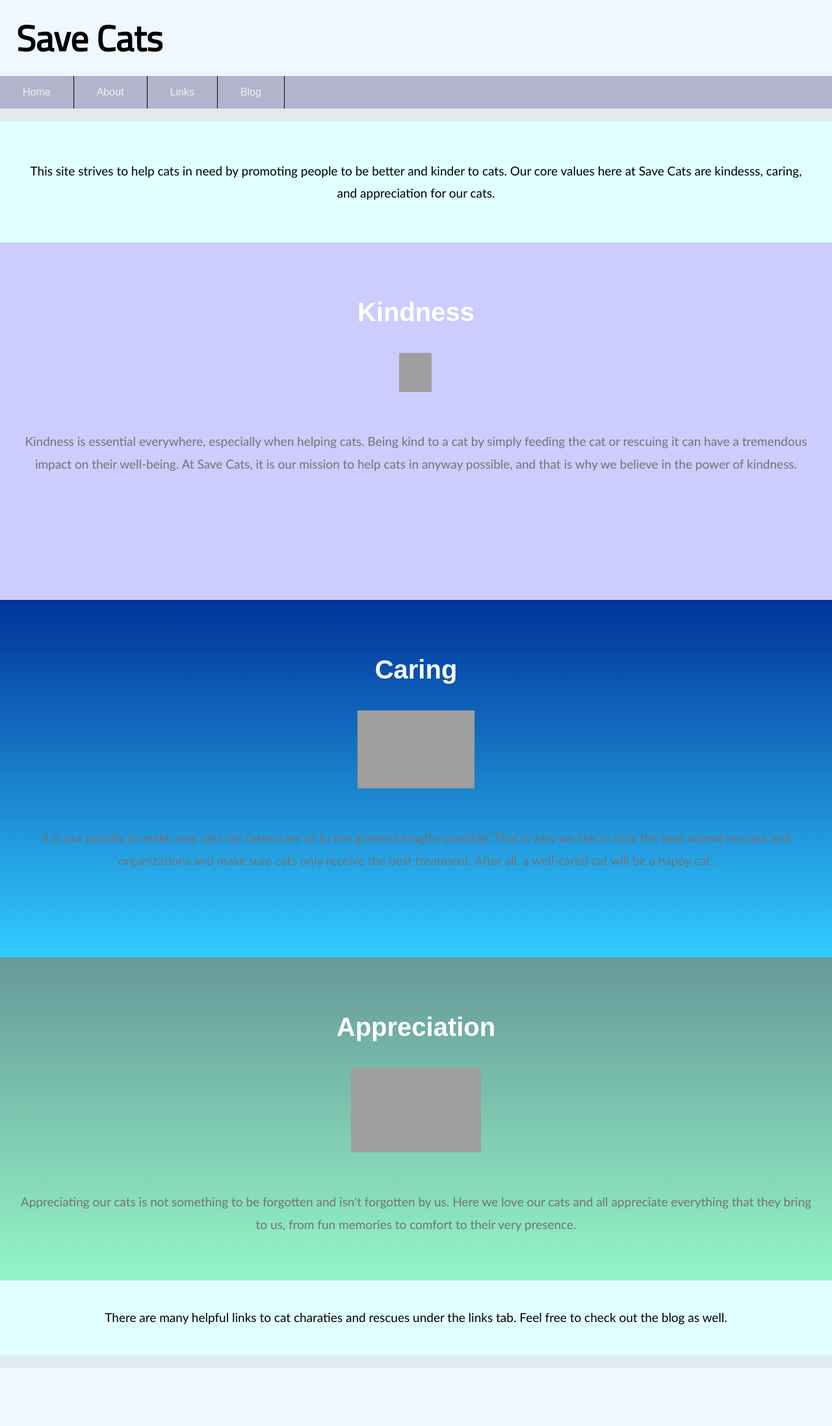
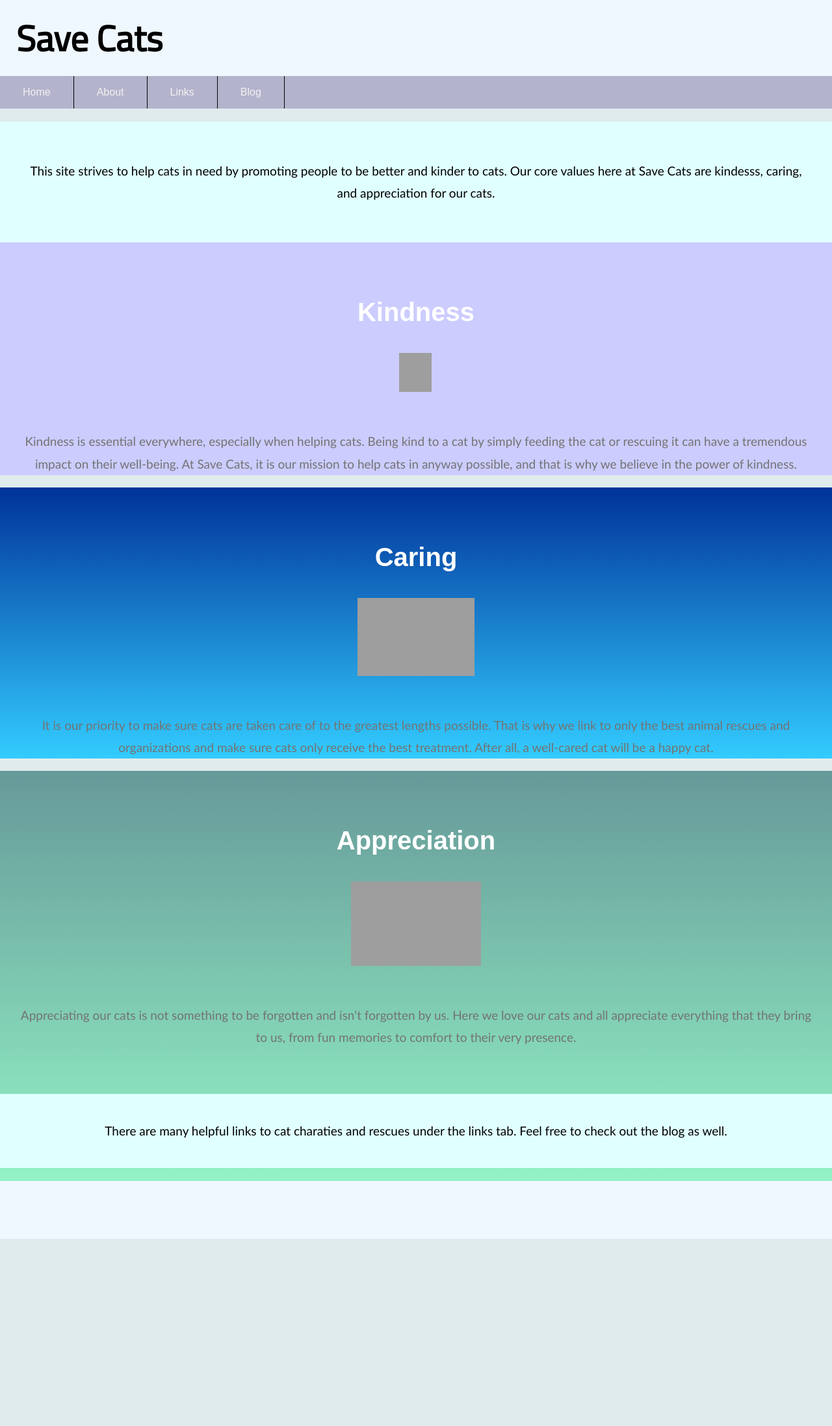
Before and after one commit to Jewel494/Jewel494.github.io, a Jekyll site: the page indexone.html, which Jekyll copies as it is, in a window 1280 px wide. Shown: the whole page at 65% size. Built offline with Jekyll 4.4.1, drawn with Linux system fonts in a browser that asks for light colours; some web fonts are replaced; after the commit the page ends 1906 px from its top, so only the background shows below that; grey boxes are pictures that could not be loaded.

Commit message:
Update indexone.html

```diff
--- a/indexone.html
+++ b/indexone.html
@@ -124,6 +124,7 @@ li {
   background-repeat: no-repeat;
   position: relative;
   background-size: 100% 100%;
+  height: auto;
   }
 
   .twobtwnimage {
@@ -132,6 +133,7 @@ li {
   background-repeat: no-repeat;
   position: relative;
   background-size: 100% 100%;
+  height: auto;
   }
 
    .threebtwnimage {
@@ -140,6 +142,7 @@ li {
   background-repeat: no-repeat;
   position: relative;
   background-size: 100% 100%;
+   height: auto;
   }
 
 .miSlides {display: none}
```
